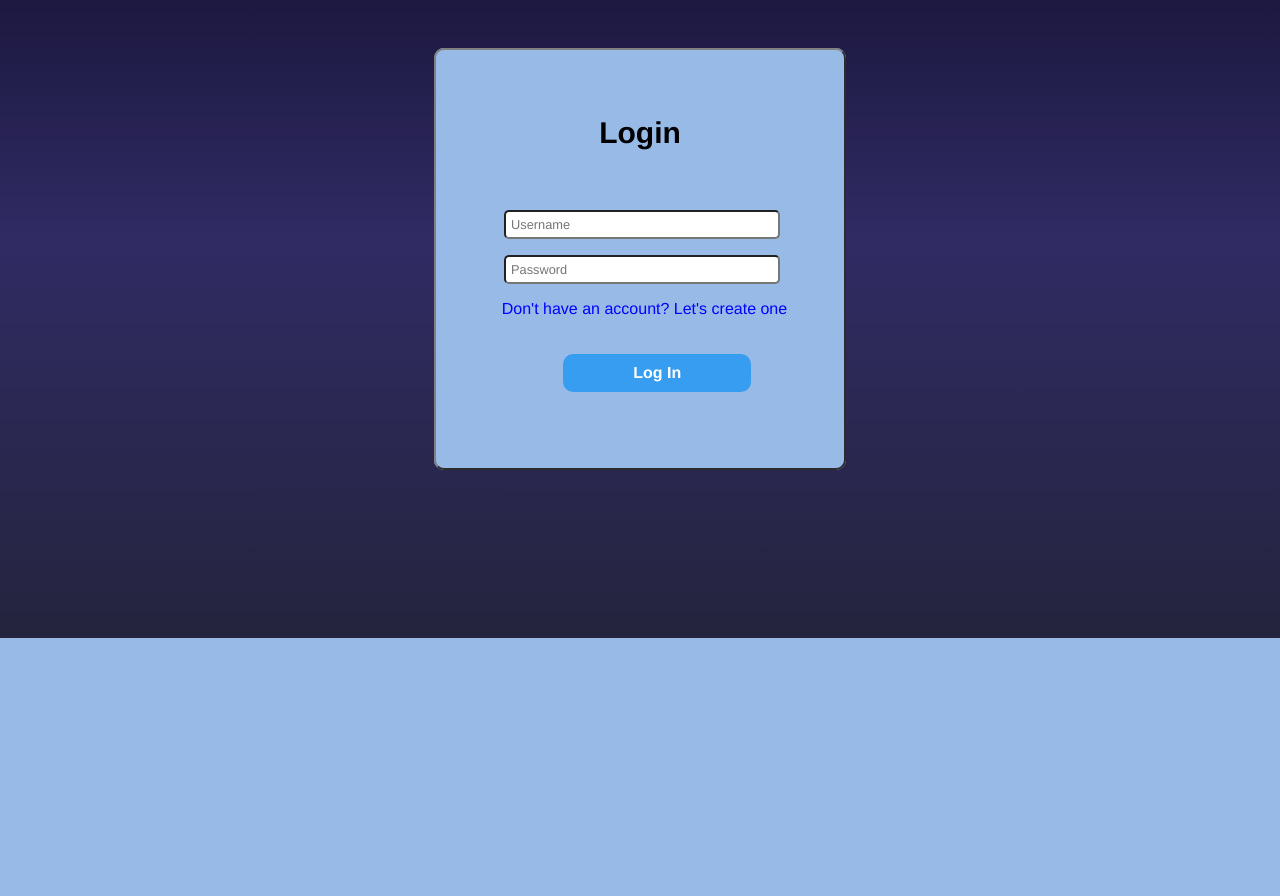
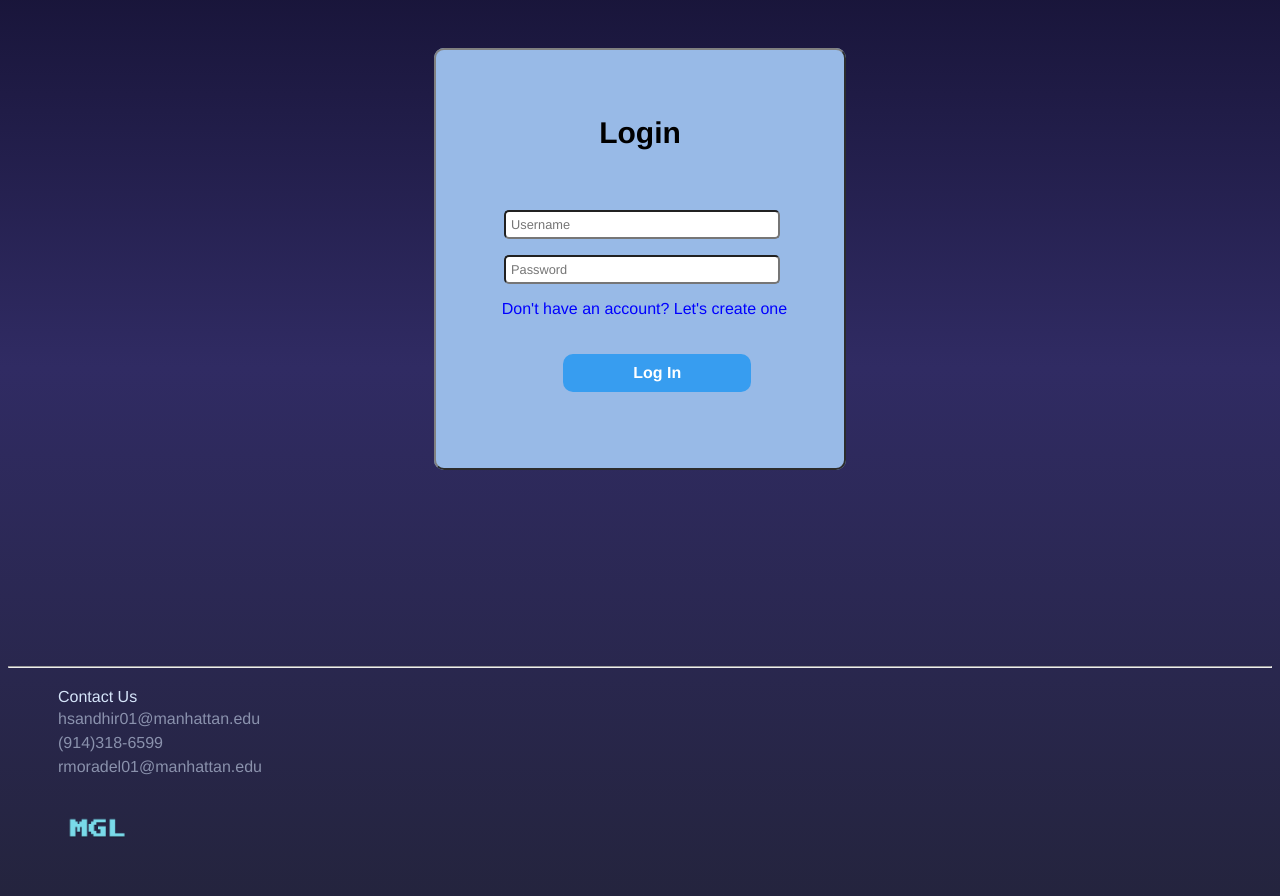
Before and after one commit to Rutsell64/Web-Programming, a PHP site: page /login.php in a window 1280 px wide. Shown: the part 162-1058 px from the top of the page. Before the commit the page ends 800 px from the top, so only its background shows below. Run offline with PHP 8.4, Linux system fonts and the light colour scheme.

Commit message:
Update login.php

```diff
--- a/FinalProject/login.php
+++ b/FinalProject/login.php
@@ -9,6 +9,7 @@
                 <img class="logo"src="logo.png" width = "150" height = "150" />
             </a>
     </div>
+
 		<div class = "login_box">
 			<form class = "form" action = "login-submit.php" method = "post">
 
@@ -30,6 +31,23 @@
 			</form>
 		</div>
 
+		     <div>
+                <br><br><br><br><br><br>
+                <hr>
+				<p class = "contact_us">
+                Contact Us
+				</p>
+				<p>
+
+				<div class = "personal_info_more">hsandhir01@manhattan.edu</div>
+				<br>
+				<div class = "personal_info_more">(914)318-6599 </div>
+				<br>
+				<div class = "personal_info_more">rmoradel01@manhattan.edu </div>
+            </p>
+			<p class = "bottom_logo"><img src="logo.png" height = "80px" /></p>
+
+        </div>
 	</body>
 
 </html>
```
